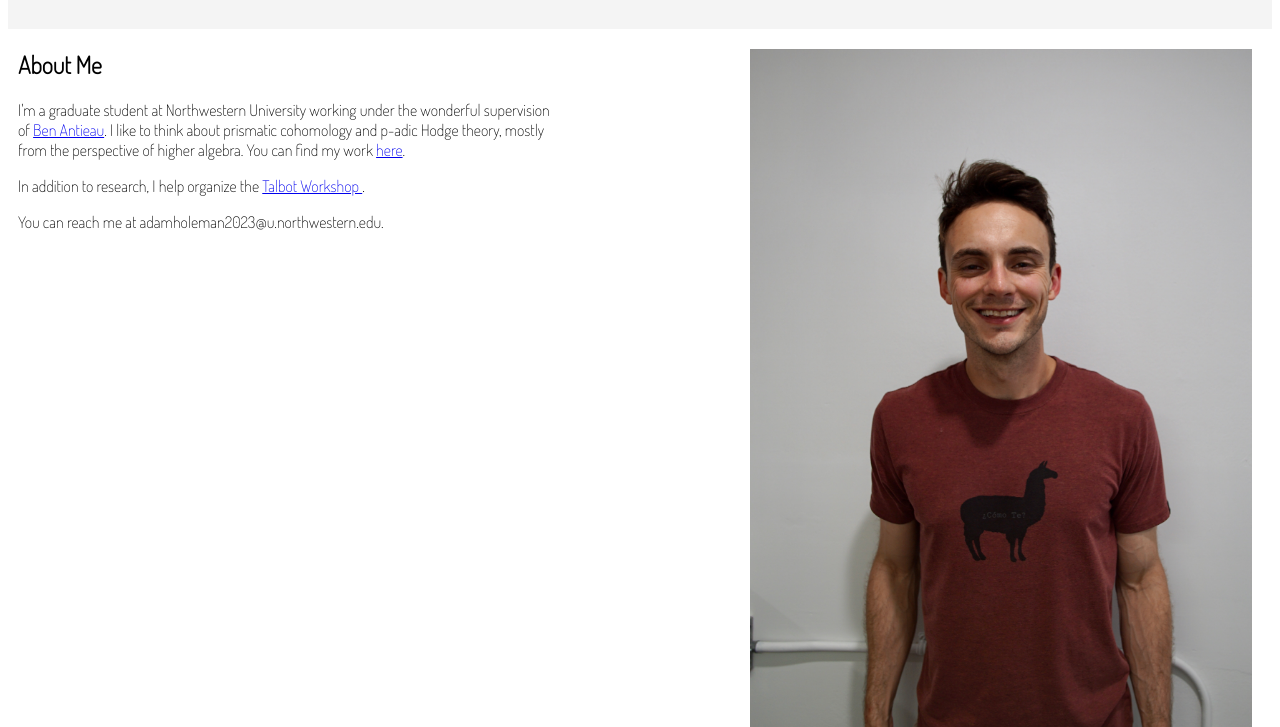
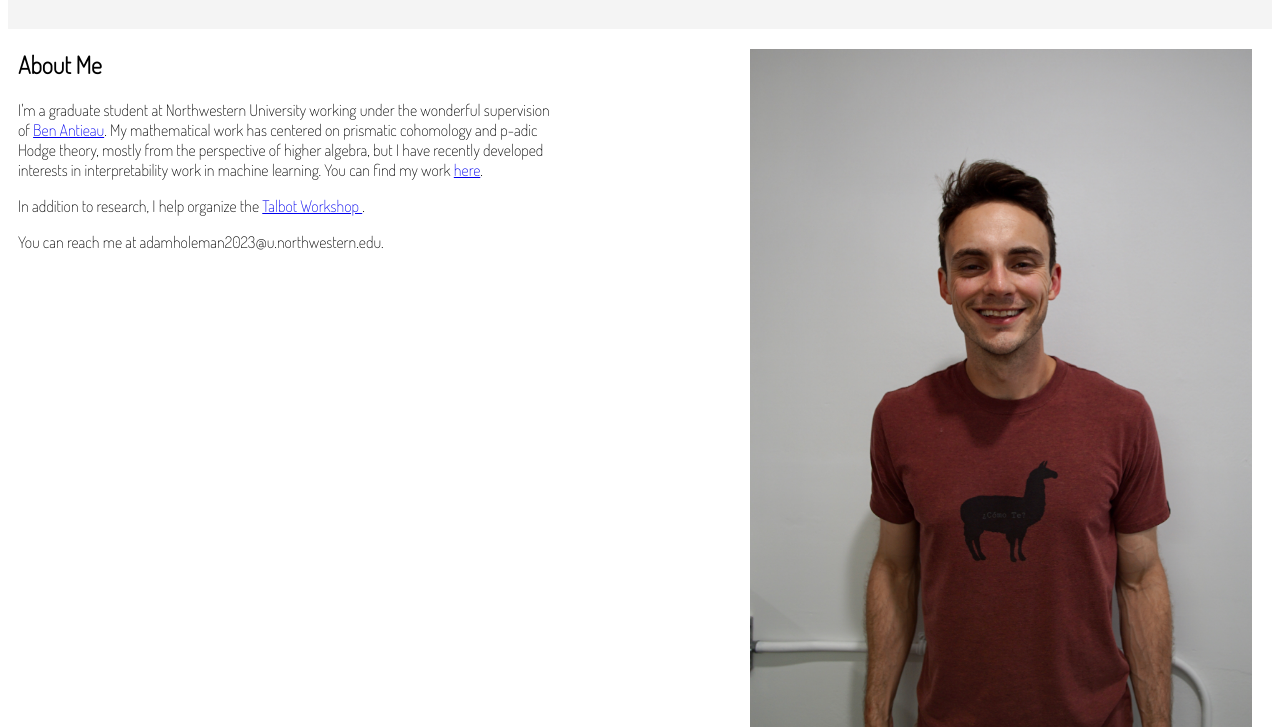
Before and after one commit to AdamHoleman/AdamHoleman.github.io, a plain HTML site: page index.html in a window 1280 px wide. Shown: the part 83-810 px from the top of the page. Drawn offline with Linux system fonts and the light colour scheme.

Commit message:
Update index.html

```diff
--- a/index.html
+++ b/index.html
@@ -78,7 +78,7 @@ body {
       <img src="images/Headshot.jpeg" alt="...">
       <section id="about">
         <h2>About Me</h2>
-        <p>I'm a graduate student at Northwestern University working under the wonderful supervision of <a href="https://antieau.github.io/">Ben Antieau</a>. I like to think about prismatic cohomology and p-adic Hodge theory, mostly from the perspective of higher algebra. You can find my work <a href = "Projects.html">here</a>.</p>
+        <p>I'm a graduate student at Northwestern University working under the wonderful supervision of <a href="https://antieau.github.io/">Ben Antieau</a>. My mathematical work has centered on prismatic cohomology and p-adic Hodge theory, mostly from the perspective of higher algebra, but I have recently developed interests in interpretability work in machine learning. You can find my work <a href = "Projects.html">here</a>.</p>
 
         <p> In addition to research, I help organize the <a href = "https://math.mit.edu/events/talbot/index.php?year=2023">Talbot Workshop </a>. </p>
 
```
